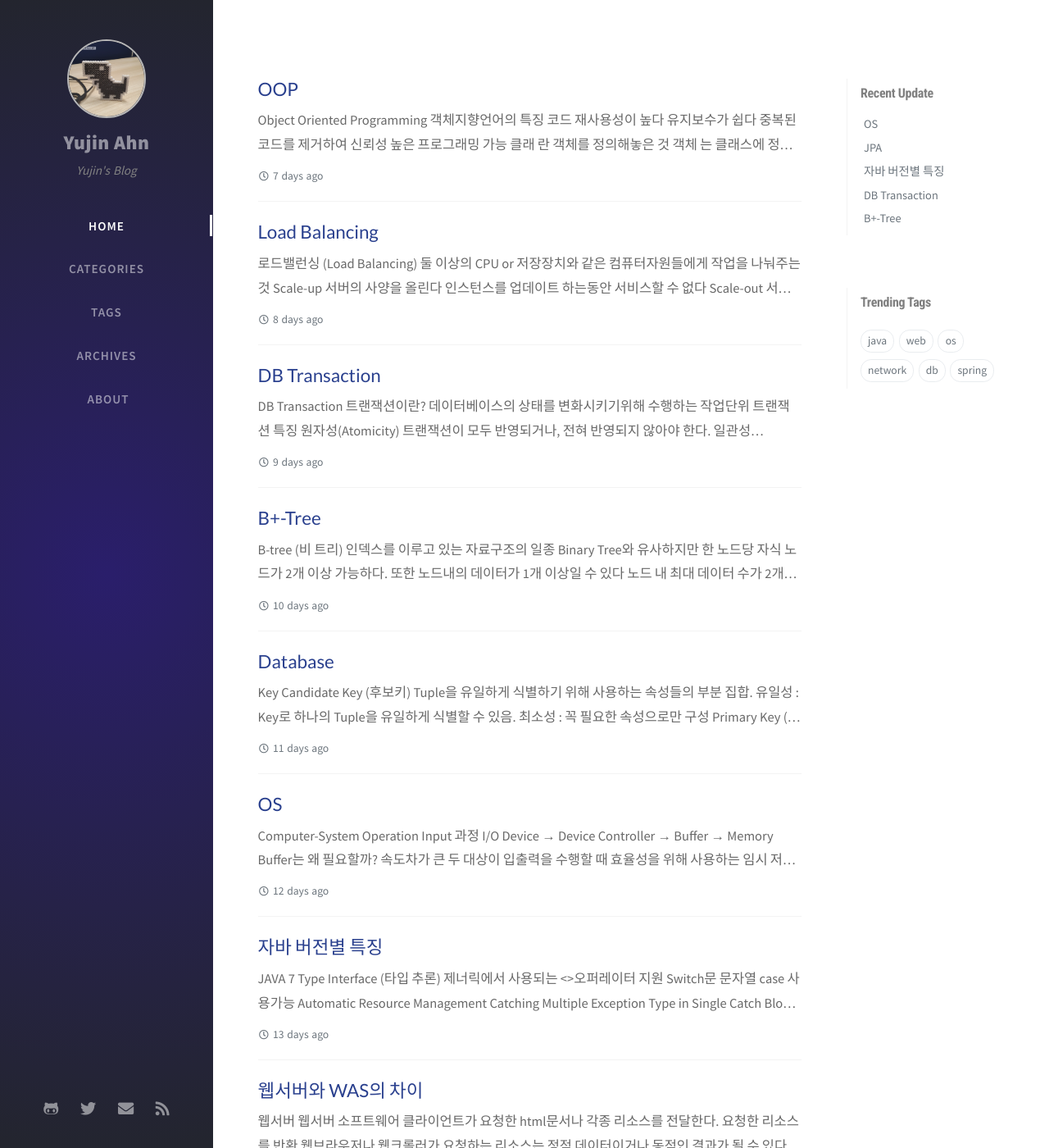
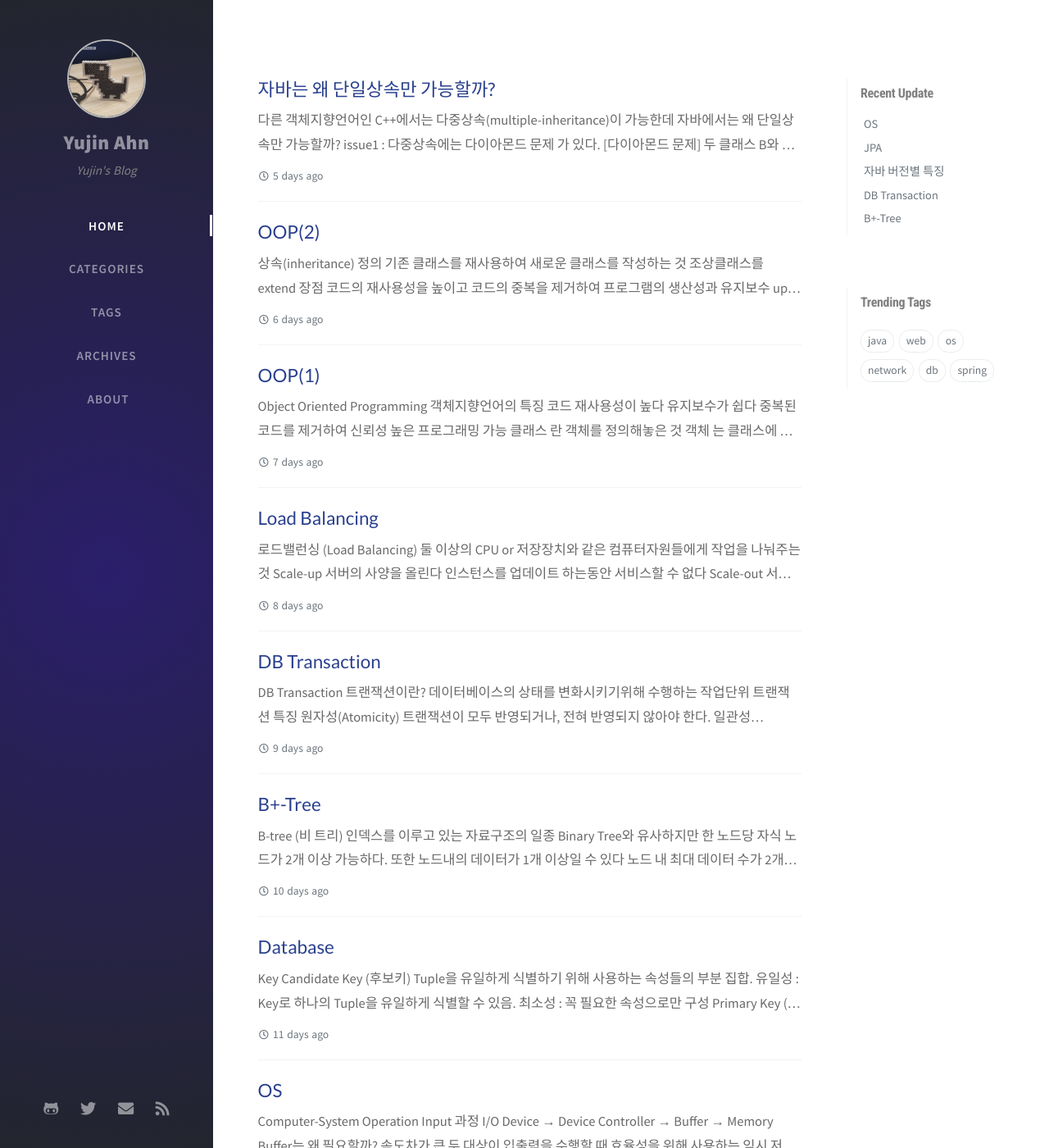
Before and after one commit to ahnyujin/ahnyujin.github.io, a Jekyll site: the page built from index.html, in a window 1280 px wide and 1400 px high. Shown: the whole window at 82% size. Built offline with Jekyll 4.4.1, drawn with Linux system fonts in a browser that asks for light colours; nearby versions of some CDN libraries; the list of posts is cut into pages by our own code; comment, search, counter and statistics services are not loaded; some of the changed text lies outside the part shown.

Commit message:
post java-single-inheritance

````diff
--- a/_posts/2020-09-21-oop.md
+++ b/_posts/2020-09-21-oop-1.md
@@ -1,5 +1,5 @@
 ---
-title: OOP
+title: OOP(1)
 author: Yujin Ahn
 date: 2020-09-21 20:59:00 +0900
 categories: [Study, Java]
@@ -12,7 +12,7 @@ tags: [java]     # TAG names should always be lowercase
 2. **유지보수**가 쉽다
 3. **중복된 코드를 제거**하여 신뢰성 높은 프로그래밍 가능
 
-- __클래__ 란 객체를 정의해놓은 것
+- __클래스__ 란 객체를 정의해놓은 것
 - __객체__ 는 클래스에 정의된 내용대로 메모리에 생성된 것
 - __인스턴스__ 는 클래스로부터 만들어진 객체
 
@@ -36,14 +36,14 @@ tags: [java]     # TAG names should always be lowercase
   - 구조체 + 함수
   - 데이터와 함수의 결합
 
-# 멤버변수
-- 클래스 변수 (static 변수, 공유변수)
-  - static 붙은것
-  - 생성시기 : 클래스가 메모리에 올라갈 때
-- 인스턴스 변수
-  - 멤버변수중 클래스 변수가 아닌 것
-  - 생성시기 : 인스턴스가 생성되었을 때
-지역변수
+- 멤버변수
+  - 클래스 변수 (static 변수, 공유변수)
+    - static 붙은것
+    - 생성시기 : 클래스가 메모리에 올라갈 때
+  - 인스턴스 변수
+    - 멤버변수중 클래스 변수가 아닌 것
+    - 생성시기 : 인스턴스가 생성되었을 때
+- 지역변수
   - 생성시기 : 변수 선언문이 수행되었을 때
 # 오버로딩과 오버라이딩
 오버로딩(Overloading)
@@ -123,5 +123,8 @@ String concatenate(String[] str) { ... }
 - 멤버변수는 자동적으로 변수의 자료형에 맞는 기본값으로 초기화가 이루어진다.
 - **지역변수는 사용하기 전에 반드시 초기화해야한다.**
 
+## 왜 지역변수는 default value가 없을까?
+- 지역변수는 method/behavior에 있으므로 주요 목표는 작업 또는 연산을 하는 것이다. 따라서 사용자가 직접 값을 지정해주는게 적절하다~는 의견이 있다.
 # 출처
 - [자바의 정석]
+- [Why are local variables not initialized in Java?](https://stackoverflow.com/questions/415687/why-are-local-variables-not-initialized-in-java)
--- /dev/null
+++ b/_posts/2020-09-22-oop-2.md
@@ -0,0 +1,26 @@
+---
+title: OOP(2)
+author: Yujin Ahn
+date: 2020-09-22 20:22:00 +0900
+categories: [Study, Java]
+tags: [java]     # TAG names should always be lowercase
+---
+# 상속(inheritance)
+- 정의
+  - 기존 클래스를 재사용하여 새로운 클래스를 작성하는 것
+  - 조상클래스를 extend
+- 장점
+  - 코드의 **재사용성**을 높이고 코드의 **중복을 제거**하여 프로그램의 생산성과 **유지보수** up
+
+상속관계 이외에도 클래스를 재사용하는 방법 : 포함(Composition)관계
+```
+상속관계 '~은 ~이다.(is-a)'
+포함관계 '~은 ~을 가지고 있다.(has-a)'
+```
+[자바는 다중상속이 불가능하다.](https://ahnyujin.github.io/posts/single-inheritance)
+# 오버라이딩(overriding)
+# 추상클래스
+# 인터페이스
+# 제어자
+# 내부 클래스
+# 익명 클래스
--- /dev/null
+++ b/_posts/2020-09-23-single-inheritance.md
@@ -0,0 +1,67 @@
+---
+title: 자바는 왜 단일상속만 가능할까?
+author: Yujin Ahn
+date: 2020-09-23 19:40:00 +0900
+categories: [Study, Java]
+tags: [java]     # TAG names should always be lowercase
+---
+
+다른 객체지향언어인 C++에서는 다중상속(multiple-inheritance)이 가능한데 자바에서는 왜 단일상속만 가능할까?
+
+# issue1 : 다중상속에는 [다이아몬드 문제](http://en.wikipedia.org/wiki/Diamond_problem) 가 있다.
+> [다이아몬드 문제]
+>
+> 두 클래스 B와 C가 A에게 상속받고, 클래스 D가 B,C에게 상속받을 때 발생하는 모호함.
+>
+> : A의 메서드를 B, C가 각각 오버라이드하고, D는 오버라이드 하지 않는다면
+>
+>  D는  B와 C중 누구의 메서드를 상속받을까?
+
+## 언어별 해결 방법
+### C++의 경우
+C++는 기본적으로 각각의 상속 path를 분리한다. D 객체는 실제로 두 개의 개별 A 객체가 포함되며 A의 멤버를 적절히 사용해야한다.
+
+A를 **virtual** 로 상속받으면
+```cpp
+class A {
+ public:
+  // ...
+};
+class B : public virtual A {
+  // ...
+};
+class C : public virtual A {
+  // ...
+};
+class D : public B, public C {
+  // ...
+};
+```
+D에서 다중 상속 시에도, 컴파일러가 언제나 A를 한 번만 포함하도록 지정할 수 있게 된다.
+
+가상 상속과 비가상 상속을 혼합할 경우 단일 가상 A와 A에 대한 각 비가상 상속 경로에 대한 비가상 A가 생성된다. C++에서는 사용할 기능이 어떤 부모 클래스에서 호출되는지 명시적으로 가리켜야한다.
+가상 상속 메커니즘을 통해 여러 클래스의 단일 인스턴스를 만들 수 있다.
+### Java 8
+인터페이스에 디폴트 메소드 사용. A, B, C가 인터페이스인 경우 B, C는 각각 A의 추상메서드에 다른 구현을 해서 다이아몬드 문제를 불러일으킬 수 있다. 따라서 클래스 D는 메서드를 오버라이드 해야한다.
+( Java 8 이전에는 인터페이스에 디폴트 메서드가 없었기 때문에 이런 문제가 없었다. )
+
+# issue2 :  상속대신 컴포지션을 사용하자
+- 이펙티브 자바 18,19 참고
+
+상속은 코드를 재사용할 수 있는 좋은 아이디어지만, 템플릿 메소드 패턴처럼 상속해서 쓰도록 고려된 객체가 아니라면 부작용이 있을 수 있다. 캡슐화가 깨져 조상 객체와 피상속 객체 사이에 강한 결합이 생길 가능성이 있는 것이다. 이런 부작용을 막기 위해 컴포지션 클래스의 public 메서드를 final로 만들어 오버라이드하지 못하게 막기도 한다. 아니면 최소한 상속했을 때 문제가 생기지 않도록 내부 정보를 문서화하라고도 한다.
+
+# 결론 : interface 다중 구현 허용
+상속이 이렇게 위험하니 다중상속은 얼마나 더 위험할까?
+
+하지만 다중상속은 매우 유용하다. **단일상속으로는 객체의 복합적 특성을 고려할 수 없기 때문**
+
+따라서 자바는 부모가 순수 추상 객체(interface)일때 다중 구현을 허용한다.
+
+자바의 방식은 다이아몬드 문제뿐 아니라 다중 상속의 복잡성도 해결할 수 있다.
+
+단일상속을 사용함으로써 클래스간의 관계를 명확히 하고 코드를 신뢰할 수 있게 만든다.
+
+# 출처
+- [Multiple inheritance](https://en.wikipedia.org/wiki/Multiple_inheritance#The_diamond_problem)
+- [자바가 다중 상속을 지원하지 않는 이유?](http://egloos.zum.com/gyumee/v/3200829)
+- [씹어먹는 C++ - <6 - 3. 가상함수와 상속에 관련한 잡다한 내용들>](https://modoocode.com/211#page-heading-5)
````
